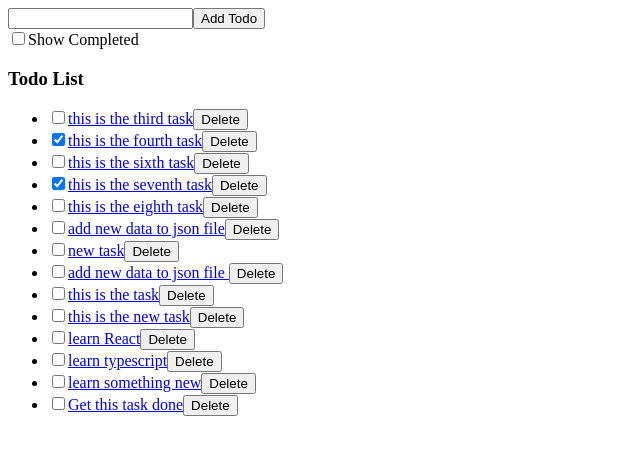
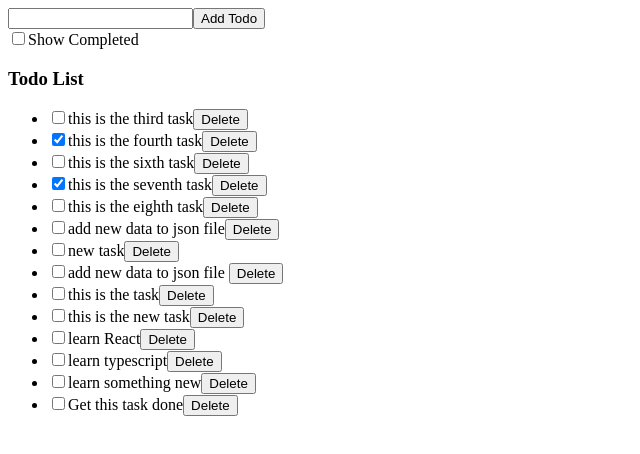
Before and after one commit to purisaurabh/ReactJS-Assignment, a React (Create React App) app in the folder todo-app/: page / in a window 1280 px wide. Shown: the top 454 px of the page, without its empty margins (0-640 px from the left). Built offline with nearby package versions, Linux system fonts and the light colour scheme; data requests are answered from the project's data file; the HTML template or start-up script is replaced by a standard one.

Commit message:
use useNavigate hook

```diff
--- a/todo-app/src/components/TodoListItem.tsx
+++ b/todo-app/src/components/TodoListItem.tsx
@@ -1,11 +1,16 @@
 import React from 'react'
-import { Link } from 'react-router-dom'
+import { useNavigate } from 'react-router-dom';
+
 
 const TodoListItem = ({ completed, title, id, markTodoCompleted, deleteTodo }: { completed: boolean, title: string, id: number, markTodoCompleted: (id: number, completed: boolean) => void, deleteTodo: (id: number) => void }) => {
+    const navigate = useNavigate();
+    const handleTitleClick = () => {
+        navigate(`/todo-details/${id}`);
+    };
     return (
         <div>
             <input type='checkbox' checked={completed} onChange={(e) => markTodoCompleted(id, e.target.checked)}></input>
-            <Link to={`/todo-details/${id}`}><label>{title}</label></Link>
+            <label onClick={handleTitleClick} >{title}</label>
             <button onClick={() => deleteTodo(id)}>Delete</button>
         </div>
     )
```
